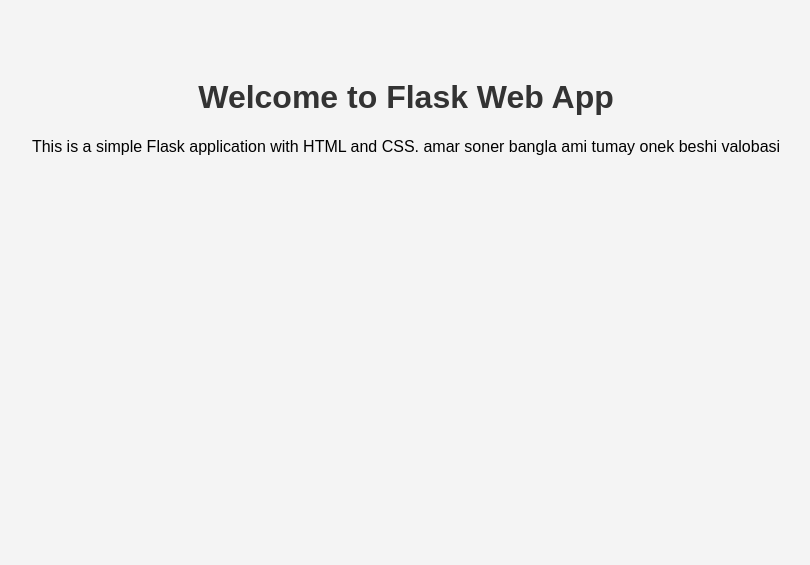
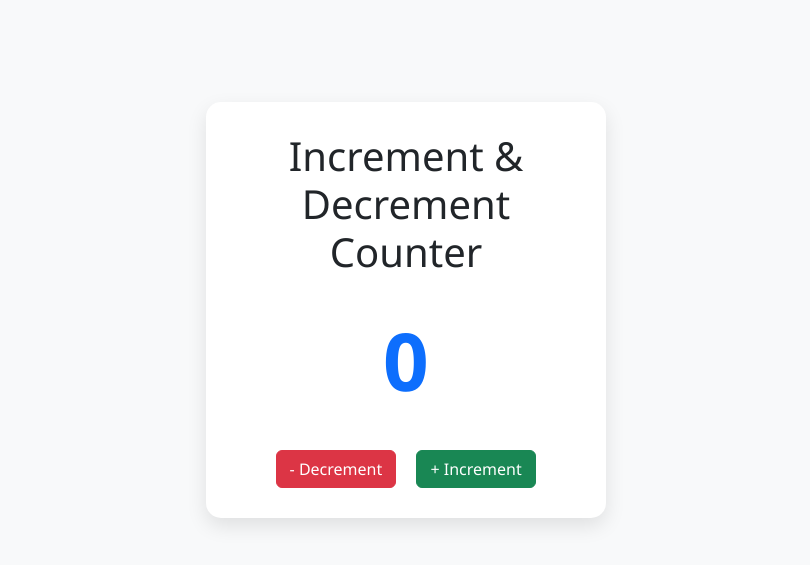
Before and after one commit to ParvezAhamedRonok/Flask_Simple-1, a Flask app: page / in a window 1280 px wide. Shown: the top 565 px of the page, without its empty margins (234-1044 px from the left). Run offline with Flask 3, Linux system fonts and the light colour scheme.

Commit message:
added Flask-web app

```diff
--- a/app.py
+++ b/app.py
@@ -1,10 +1,21 @@
-from flask import Flask, render_template
+from flask import Flask, render_template, request, session, redirect, url_for
 
 app = Flask(__name__)
+app.secret_key = 'your_secret_key_here'  # Replace with your own secret key
 
-@app.route('/')
+@app.route('/', methods=['GET', 'POST'])
 def home():
-    return render_template('index.html')
+    if 'count' not in session:
+        session['count'] = 0
+
+    if request.method == 'POST':
+        action = request.form.get('action')
+        if action == 'increment':
+            session['count'] += 1
+        elif action == 'decrement':
+            session['count'] -= 1
+
+    return render_template('index.html', count=session['count'])
 
 if __name__ == '__main__':
     app.run(debug=True)
--- a/templates/index.html
+++ b/templates/index.html
@@ -1,13 +1,44 @@
 <!DOCTYPE html>
 <html lang="en">
 <head>
-    <meta charset="UTF-8">
-    <meta name="viewport" content="width=device-width, initial-scale=1.0">
-    <title>Flask Web App</title>
-    <link rel="stylesheet" href="{{ url_for('static', filename='css/style.css') }}">
+  <meta charset="UTF-8" />
+  <meta name="viewport" content="width=device-width, initial-scale=1" />
+  <title>Increment & Decrement Counter</title>
+  <link href="https://cdn.jsdelivr.net/npm/bootstrap@5.3.3/dist/css/bootstrap.min.css" rel="stylesheet" />
+  <style>
+    body {
+      background-color: #f8f9fa;
+      font-family: 'Segoe UI', Tahoma, Geneva, Verdana, sans-serif;
+    }
+    .counter-box {
+      max-width: 400px;
+      margin: 8% auto;
+      padding: 30px;
+      background: white;
+      border-radius: 15px;
+      box-shadow: 0 8px 20px rgba(0,0,0,0.1);
+      text-align: center;
+    }
+    .count {
+      font-size: 5rem;
+      font-weight: bold;
+      margin-bottom: 30px;
+      color: #0d6efd;
+    }
+    button {
+      width: 120px;
+      font-size: 1.2rem;
+    }
+  </style>
 </head>
 <body>
-    <h1>Welcome to Flask Web App</h1>
-    <p>This is a simple Flask application with HTML and CSS. amar soner bangla ami tumay onek beshi valobasi </p>
+  <div class="counter-box">
+    <h1 class="mb-4">Increment & Decrement Counter</h1>
+    <div class="count">{{ count }}</div>
+    <form method="POST">
+      <button name="action" value="decrement" class="btn btn-danger me-3">- Decrement</button>
+      <button name="action" value="increment" class="btn btn-success">+ Increment</button>
+    </form>
+  </div>
 </body>
 </html>
```
